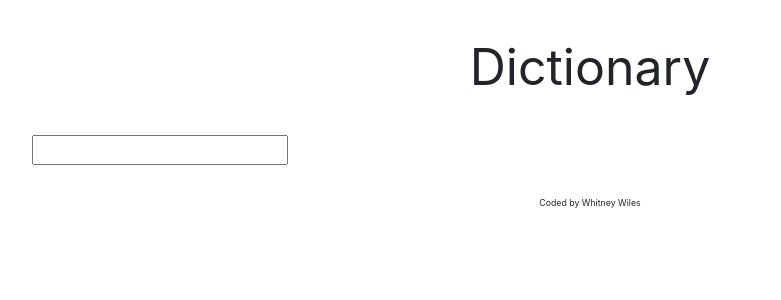
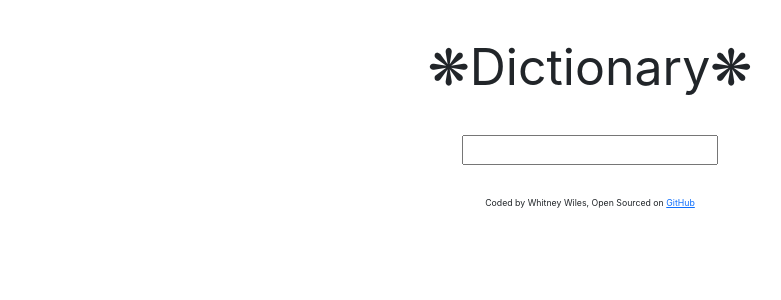
Before and after one commit to whvtitiz/project-dictionary, a React (Create React App) app: page / in a window 1280 px wide. Shown: the top 300 px of the page, without its empty margins (50-831 px from the left). Built offline with nearby package versions, Linux system fonts and the light colour scheme.

Commit message:
Added some CSS

```diff
--- a/src/App.js
+++ b/src/App.js
@@ -5,12 +5,15 @@ export default function App() {
   return (
     <div className="App">
       <div className="container">
-        <header className="App-header">Dictionary</header>
+        <header className="App-header">❋Dictionary❋</header>
         <main>
           <Dictionary />
         </main>
         <footer className="App-footer">
-          <small>Coded by Whitney Wiles</small>
+          <small>
+            Coded by Whitney Wiles, Open Sourced on{" "}
+            <a href="https://github.com/whvtitiz/project-dictionary">GitHub</a>
+          </small>
         </footer>
       </div>
     </div>
--- a/src/Dictionary.css
+++ b/src/Dictionary.css
@@ -1,2 +1,3 @@
 .Dictionary {
+  text-align: center;
 }
```
